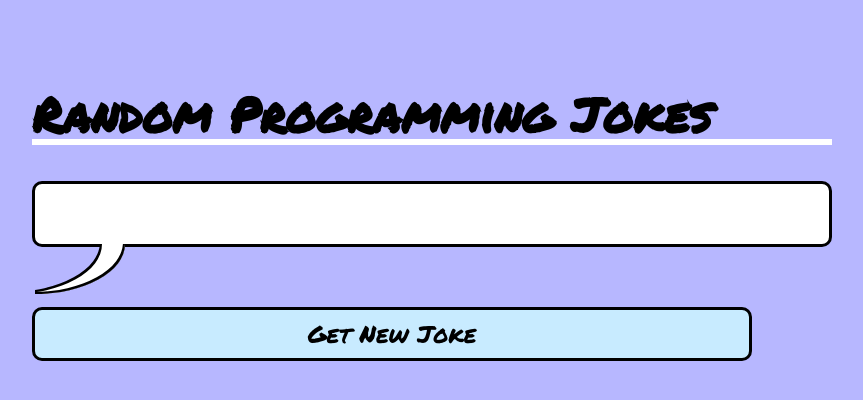
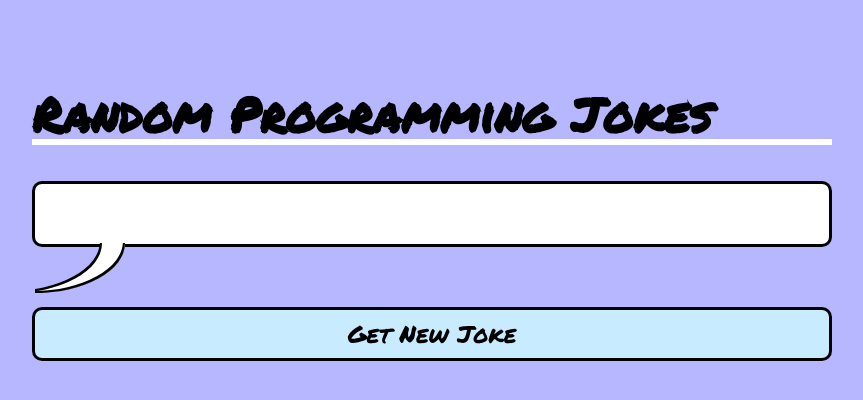
Before and after one commit to JLowe-N/JLowenPortfolioSite, a Django app: page /jokepage in a window 1280 px wide. Shown: the top 400 px of the page, without its empty margins (208-1071 px from the left). Run offline with Django 3.2, Linux system fonts and the light colour scheme.

Commit message:
Fix styling

```diff
--- a/portfolioapp/static/portfolioapp/css/jokepage.css
+++ b/portfolioapp/static/portfolioapp/css/jokepage.css
@@ -9,10 +9,6 @@ body {
 /*=====
 Typography
 =====*/
-
-h1 {
-    font-size: 3rem;
-}
 
 div {
     font-size: 1.5rem;
@@ -55,7 +51,6 @@ Button Design
 button {
     background: #c8ebff;
     padding: 0.25em 0;
-    width: 90%;
     border-radius: 10px;
     border: 3px solid black;
     font-family: inherit;
@@ -68,7 +63,7 @@ Bubble Design
 =====*/
 
 .bubble {
-    content: "";
+    display: inline-block;
     position: relative;
     padding: 30px 40px;
     border-radius: 10px;
@@ -81,7 +76,7 @@ Bubble Design
     content: "";
     position: absolute;
     left: 0;
-    bottom: -50px;
+    bottom: -49px;
     height: 50px;
     width: 90px;
     border-radius: 0 0 100%;
```
